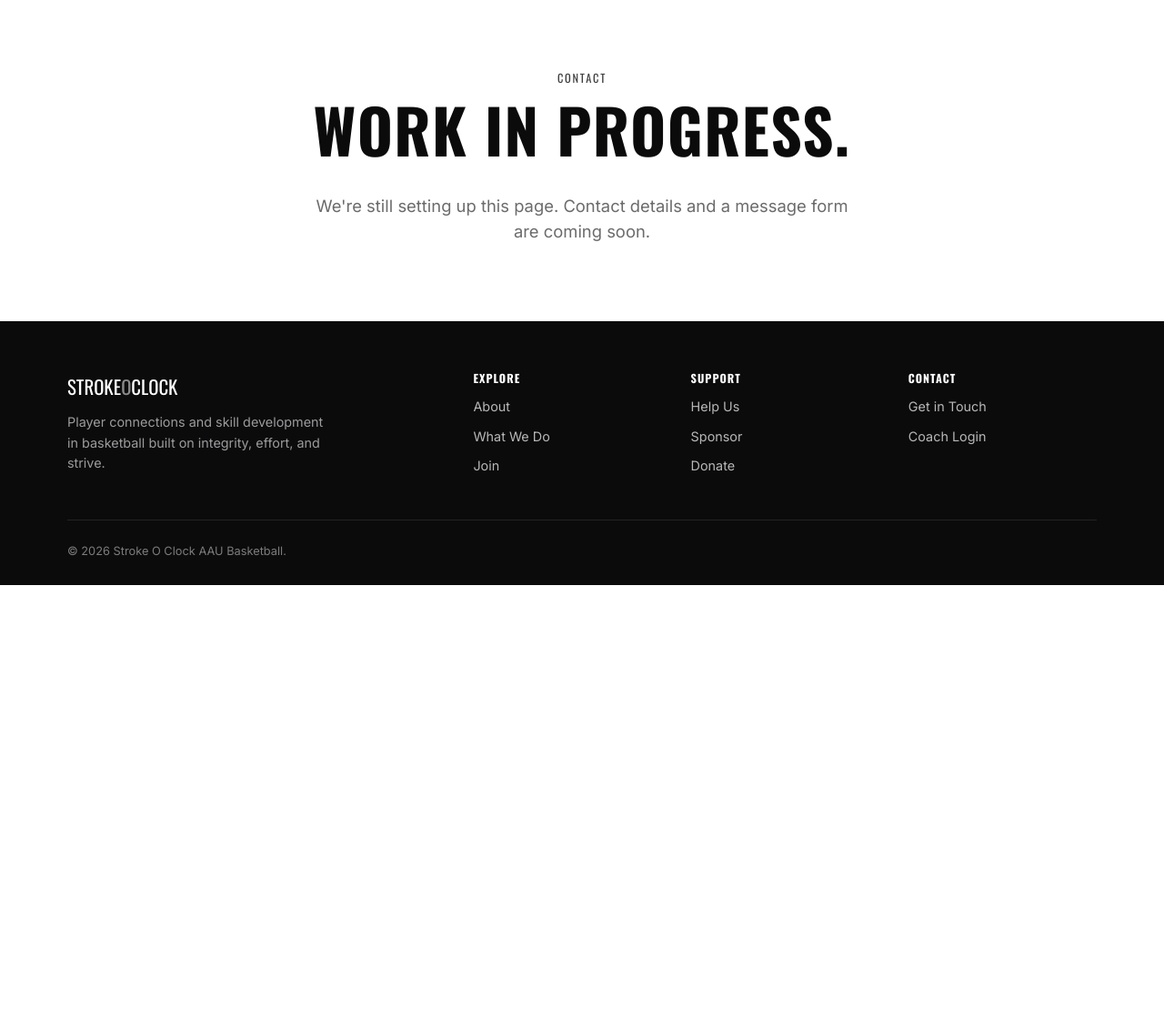
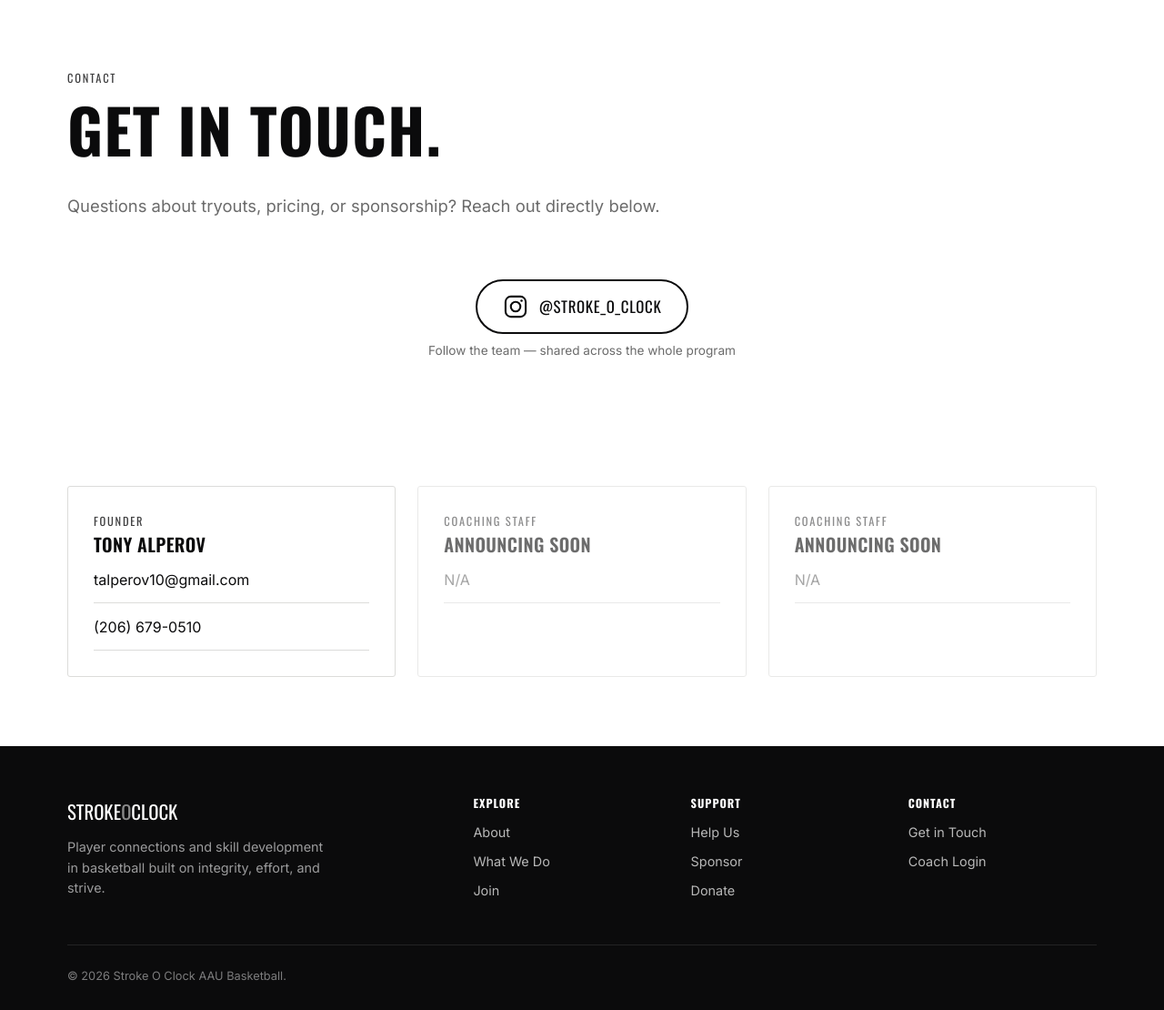
Before and after one commit to anthonyalperov/StrokeOClock_BasketballWebsiteProgram, a Flask app: page /contact in a window 1280 px wide. Shown: the part 107-1217 px from the top of the page at 91% size. Before the commit the page ends 750 px from the top, so only its background shows below. Run offline with Flask 3, Linux system fonts and the light colour scheme.

Commit message:
Upated Contacts

```diff
--- a/static/css/style.css
+++ b/static/css/style.css
@@ -508,6 +508,22 @@ th { font-family: var(--font-display); text-transform: uppercase; letter-spacing
 .contact-info-list { list-style: none; padding: 0; margin: 24px 0 0; display: flex; flex-direction: column; gap: 14px; }
 .contact-info-list a { border-bottom: 1px solid var(--line); padding-bottom: 12px; display: block; }
 
+.insta-highlight {
+  display: inline-flex;
+  align-items: center;
+  gap: 12px;
+  padding: 14px 28px;
+  border: 2px solid var(--ink);
+  border-radius: 999px;
+  font-family: var(--font-display);
+  text-transform: uppercase;
+  letter-spacing: 0.04em;
+  font-size: 1.05rem;
+  color: var(--ink);
+  transition: background 0.15s ease, color 0.15s ease;
+}
+.insta-highlight:hover { background: var(--ink); color: var(--paper); }
+
 /* ---- Footer ---- */
 .site-footer {
   background: var(--ink);
--- a/templates/contact.html
+++ b/templates/contact.html
@@ -2,11 +2,58 @@
 {% block title %}Contact — Stroke O Clock AAU Basketball{% endblock %}
 {% block content %}
 
+<section class="section" style="padding-bottom:0;">
+  <div class="container">
+    <div class="section-eyebrow">Contact</div>
+    <h1 style="max-width:20ch;">Get in touch.</h1>
+    <p class="lede">Questions about tryouts, pricing, or sponsorship? Reach out directly below.</p>
+  </div>
+</section>
+
+<section class="section-tight">
+  <div class="container text-center">
+    <a href="https://instagram.com/stroke_o_clock" target="_blank" rel="noopener" class="insta-highlight">
+      <svg viewBox="0 0 24 24" width="28" height="28" fill="none" stroke="currentColor" stroke-width="1.8">
+        <rect x="2.5" y="2.5" width="19" height="19" rx="5"/>
+        <circle cx="12" cy="12" r="4.5"/>
+        <circle cx="17.6" cy="6.4" r="1.1" fill="currentColor" stroke="none"/>
+      </svg>
+      <span>@stroke_o_clock</span>
+    </a>
+    <p style="color:var(--muted); font-size:0.85rem; margin-top:8px;">Follow the team — shared across the whole program</p>
+  </div>
+</section>
+
 <section class="section">
-  <div class="container center-col">
-    <div class="section-eyebrow">Contact</div>
-    <h1>Work in progress.</h1>
-    <p class="lede" style="margin:0 auto 8px;">We're still setting up this page. Contact details and a message form are coming soon.</p>
+  <div class="container">
+    <div class="card-grid">
+
+      <div class="card">
+        <div class="section-eyebrow" style="margin-bottom:6px;">Founder</div>
+        <h3>Tony Alperov</h3>
+        <ul class="contact-info-list" style="margin-top:16px;">
+          <li><a href="mailto:talperov10@gmail.com">talperov10@gmail.com</a></li>
+          <li><a href="tel:+12066790510">(206) 679-0510</a></li>
+        </ul>
+      </div>
+
+      <div class="card" style="opacity:0.6;">
+        <div class="section-eyebrow" style="margin-bottom:6px;">Coaching Staff</div>
+        <h3>Announcing Soon</h3>
+        <ul class="contact-info-list" style="margin-top:16px;">
+          <li style="border-bottom:1px solid var(--line); padding-bottom:12px; color:var(--muted);">N/A</li>
+        </ul>
+      </div>
+
+      <div class="card" style="opacity:0.6;">
+        <div class="section-eyebrow" style="margin-bottom:6px;">Coaching Staff</div>
+        <h3>Announcing Soon</h3>
+        <ul class="contact-info-list" style="margin-top:16px;">
+          <li style="border-bottom:1px solid var(--line); padding-bottom:12px; color:var(--muted);">N/A</li>
+        </ul>
+      </div>
+
+    </div>
   </div>
 </section>
 
```
